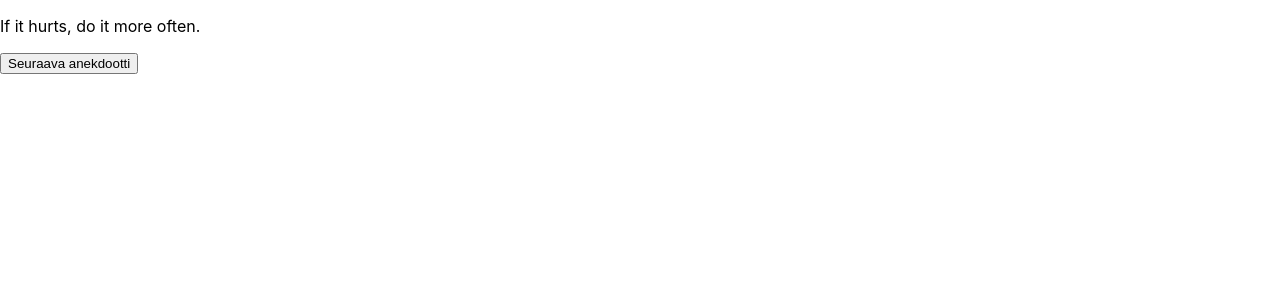
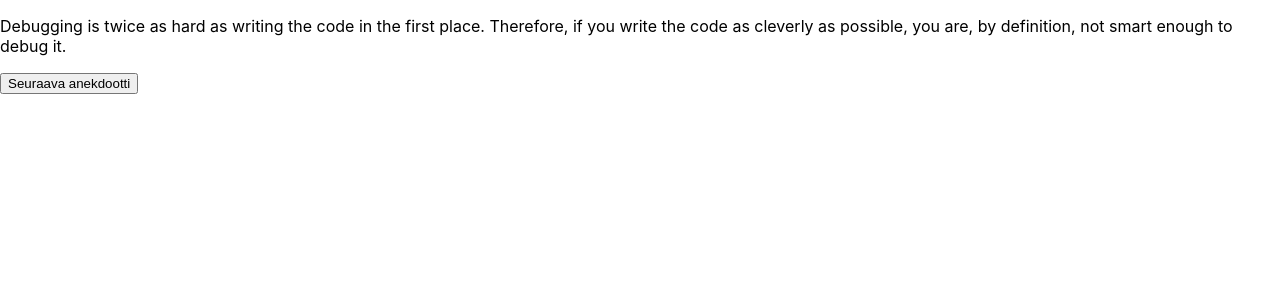
Before and after one commit to joonakor-uef/fs-open, a React (Create React App) app in the folder osa1/anekdootit/: page / in a window 1280 px wide. Shown: the top 300 px of the page. Built offline with nearby package versions, Linux system fonts and the light colour scheme.

Commit message:
1.12*: anekdootit step1

```diff
--- a/osa1/anekdootit/src/App.js
+++ b/osa1/anekdootit/src/App.js
@@ -11,7 +11,7 @@ const App = () => {
     'Programming without an extremely heavy use of console.log is same as if a doctor would refuse to use x-rays or blood tests when dianosing patients.'
   ]
 
-  const [selected, setSelected] = useState(0);
+  const [selected, setSelected] = useState(Math.floor(Math.random() * anecdotes.length));
 
   return (
     <>
```
